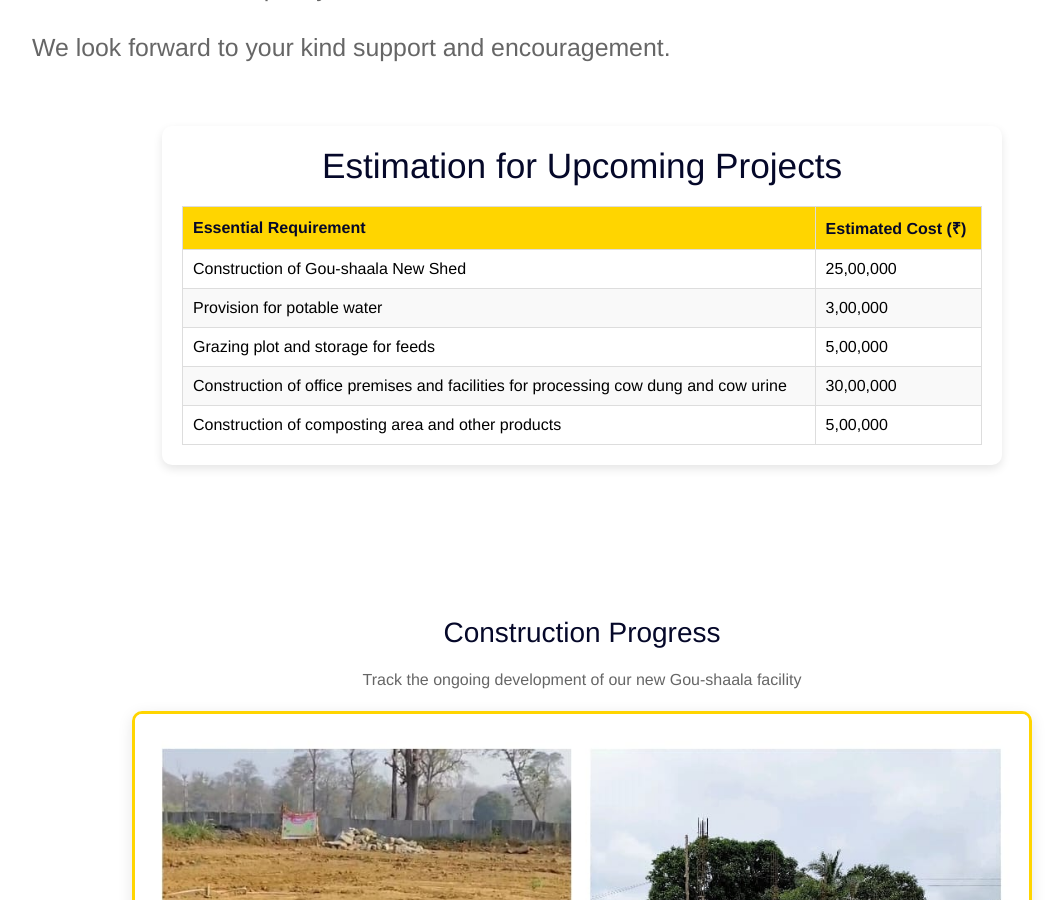
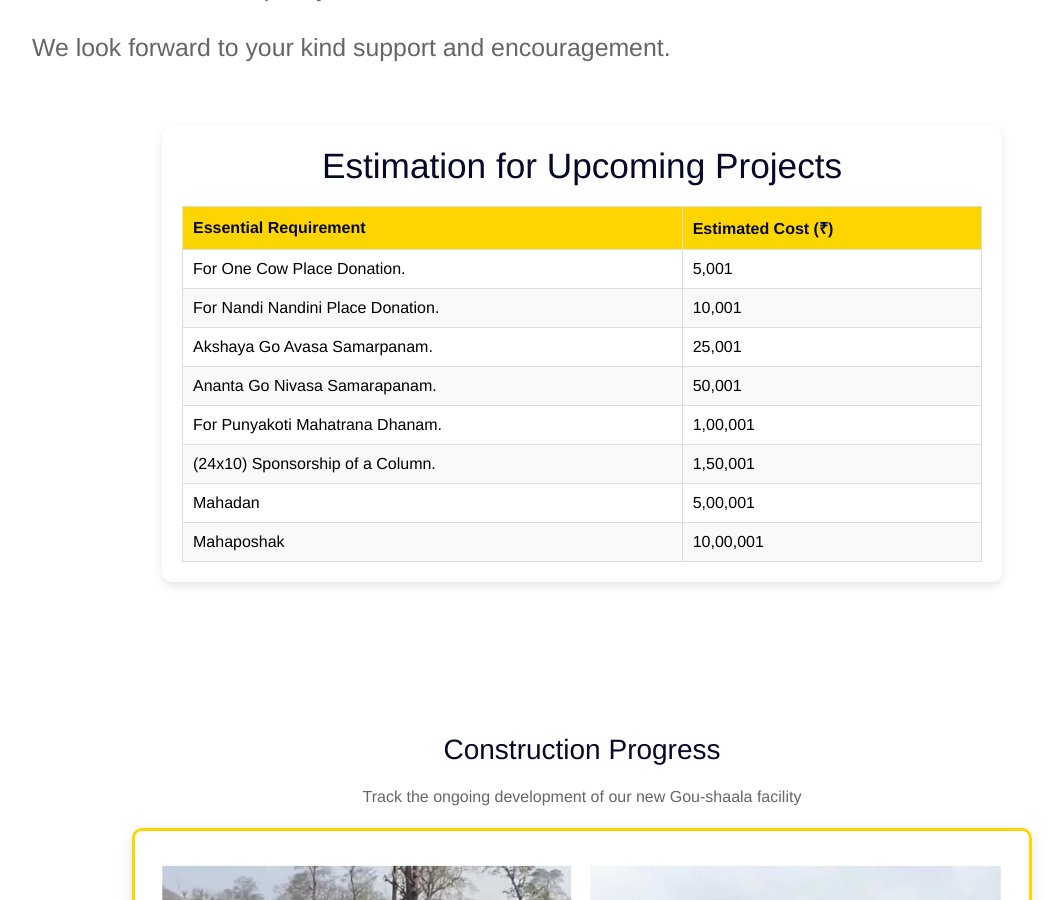
Before and after one commit to sujayadkesar/govardhana, a Jekyll site: the page built from blog/newconstruction.html, in a window 1280 px wide and 900 px high, scrolled down 574 px. Shown: the whole window, without its empty margins (58-1121 px from the left). Built offline with Jekyll 4.4.1, drawn with Linux system fonts in a browser that asks for light colours.

Commit message:
newconstruction-updated-costs

```diff
--- a/blog/newconstruction.html
+++ b/blog/newconstruction.html
@@ -105,8 +105,54 @@ description:
       </p>
       <p>We look forward to your kind support and encouragement.</p>
     </div>
+  <div class="cost-estimation">
+  <h2>Estimation for Upcoming Projects</h2>
+  <table class="cost-table">
+    <thead>
+      <tr>
+        <th>Essential Requirement</th>
+        <th>Estimated Cost (₹)</th>
+      </tr>
+    </thead>
+    <tbody>
+      <tr>
+        <td>For One Cow Place Donation.</td>
+        <td>5,001</td>
+      </tr>
+      <tr>
+        <td>For Nandi Nandini Place Donation.</td>
+        <td>10,001</td>
+      </tr>
+      <tr>
+        <td>Akshaya Go Avasa Samarpanam.</td>
+        <td>25,001</td>
+      </tr>
+      <tr>
+        <td>Ananta Go Nivasa Samarapanam.</td>
+        <td>50,001</td>
+      </tr>
+      <tr>
+        <td>For Punyakoti Mahatrana Dhanam.</td>
+        <td>1,00,001</td>
+      </tr>
+      <tr>
+        <td>(24x10) Sponsorship of a Column.</td>
+        <td>1,50,001</td>
+      </tr>
+      <tr>
+        <td>Mahadan</td>
+        <td>5,00,001</td>
+      </tr>
+      <tr>
+        <td>Mahaposhak</td>
+        <td>10,00,001</td>
+      </tr>
+    </tbody>
+  </table>
+</div>
+<br><br><br><br>
 
-    <div class="cost-estimation">
+    <!-- <div class="cost-estimation">
       <h2>Estimation for Upcoming Projects</h2>
       <table class="cost-table">
         <thead>
@@ -139,7 +185,7 @@ description:
         </tbody>
       </table>
     </div>
-    <br><br><br><br>
+    <br><br><br><br> -->
 
 
     <!-- Construction Progress Section -->
```
